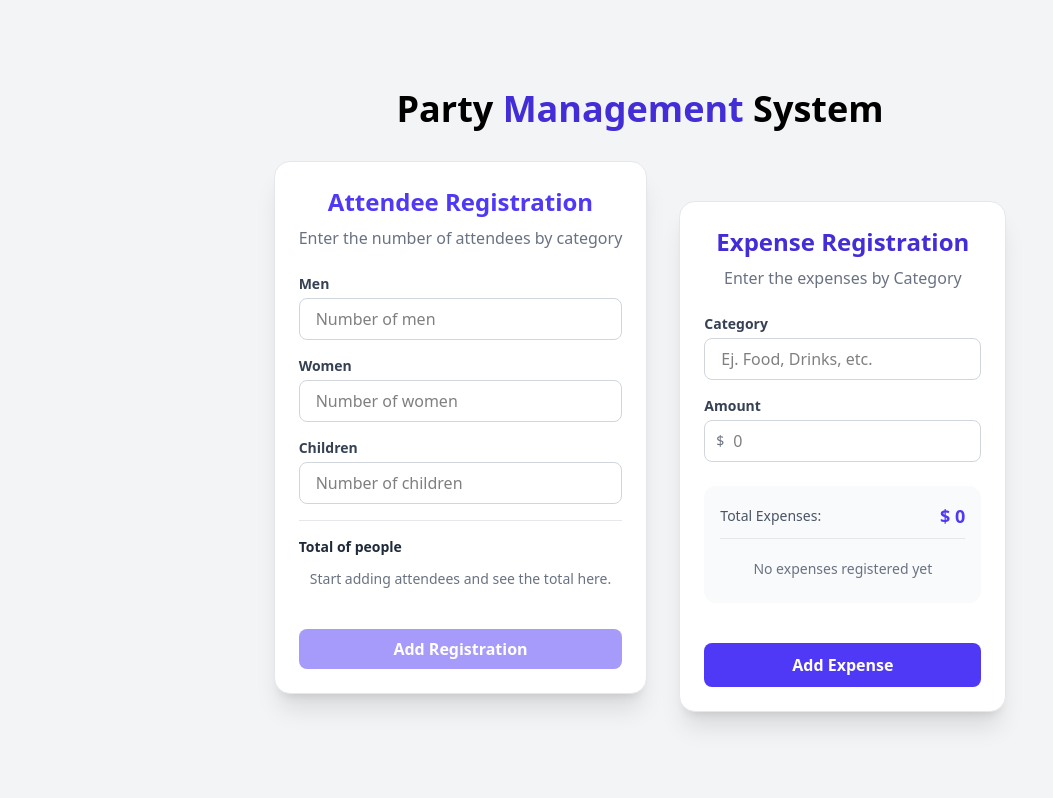
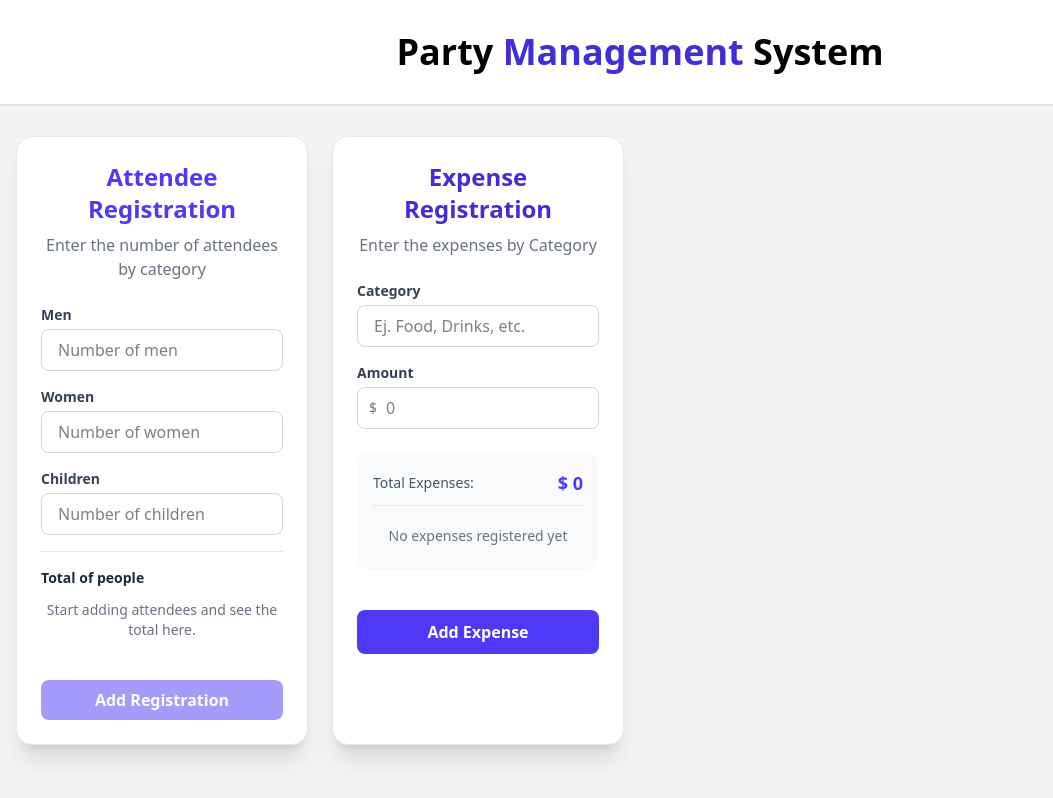
Before and after one commit to Lujan2408/party_metrics_eBFactory, a React (Vite) app: page / in a window 1280 px wide. Shown: the whole page, without its empty margins (0-1053 px from the left). Built offline with nearby package versions, Linux system fonts and the light colour scheme.

Commit message:
refactor App component layout for improved structure; enhance AssistanceForm to render AttendanceCharts using a portal; update ExpenseForm styling for consistency

```diff
--- a/src/App.tsx
+++ b/src/App.tsx
@@ -3,14 +3,33 @@ import ExpenseForm from "./components/ExpenseForm"
 
 function App() {
   return (
-    <main>
-      <div className="flex flex-col items-center justify-center min-h-screen bg-gray-100 ">
-        <h1 className="text-4xl font-black text-center mb-8">
+    <main className="min-h-screen bg-gray-100">
+      {/* Header */}
+      <div className="w-full px-4 py-8 bg-white shadow-sm">
+        <h1 className="text-4xl font-black text-center">
           Party <span className="text-indigo-700">Management</span> System
         </h1>
-        <div className="flex flex-row gap-8">
-          <AssistanceForm />
-          <ExpenseForm />
+      </div>
+
+      {/* Main content */}
+      <div className="container mx-auto px-4 py-8">
+        <div className="flex flex-col lg:flex-row gap-8">
+          {/* Left Column - Forms Container */}
+          <div className="w-full lg:w-1/2 flex flex-col md:flex-row gap-6">
+            <div className="flex-1">
+              <AssistanceForm />
+            </div>
+            <div className="flex-1">
+              <ExpenseForm />
+            </div>
+          </div>
+
+          {/* Right Column - Charts Container */}
+          <div className="w-full lg:w-1/2 lg:sticky lg:top-8">
+            <div id="charts-container" className="w-full">
+              {/* Charts will be rendered here */}
+            </div>
+          </div>
         </div>
       </div>
     </main>
--- a/src/components/AssistanceForm.tsx
+++ b/src/components/AssistanceForm.tsx
@@ -1,6 +1,7 @@
 import { useState } from "react";
 import { useAppStore } from "../stores/useAppStore";
 import AttendanceCharts from "./charts/AttendanceCharts";
+import { createPortal } from "react-dom";
 
 export default function AssistanceForm() {
   const { men, women, children, total, setMen, setWomen, setChildren } = useAppStore();
@@ -17,9 +18,20 @@ export default function AssistanceForm() {
     return ((value / total) * 100).toFixed(1) + '%'
   }
 
+  // Render charts in the designated container
+  const renderCharts = () => {
+    const chartsContainer = document.getElementById('charts-container');
+    if (!chartsContainer) return null;
+
+    return createPortal(
+      <AttendanceCharts />,
+      chartsContainer
+    );
+  }
+
   return (
-    <div className="flex flex-col gap-6">
-      <div className="max-w-md mx-auto p-6 bg-white rounded-2xl shadow-xl border border-gray-200">
+    <>
+      <div className="h-full p-6 bg-white rounded-2xl shadow-xl border border-gray-200">
         <h2 className="text-2xl font-bold text-center text-indigo-600 mb-2">
           Attendee Registration
         </h2>
@@ -94,13 +106,11 @@ export default function AssistanceForm() {
               Total of people
             </label>
             <div className="text-lg font-bold text-indigo-600">
-
              {total === 0 ? (
               <p className="text-sm font-normal text-gray-500 text-center py-2">Start adding attendees and see the total here.</p>
              ) : (
               total
              )}
-
             </div>
           </div>
 
@@ -115,7 +125,8 @@ export default function AssistanceForm() {
         </form>
       </div>
 
-      {showCharts && <AttendanceCharts />}
-    </div>
+      {/* Render charts using portal */}
+      {showCharts && renderCharts()}
+    </>
   );
 }
--- a/src/components/ExpenseForm.tsx
+++ b/src/components/ExpenseForm.tsx
@@ -23,7 +23,7 @@ export default function ExpenseForm() {
   }
 
   return (
-    <div className="max-w-md mx-auto mt-10 p-6 bg-white rounded-2xl shadow-xl border border-gray-200">
+    <div className="h-full p-6 bg-white rounded-2xl shadow-xl border border-gray-200">
       <h2 className="text-2xl font-bold text-center text-indigo-700 mb-2">
         Expense Registration
       </h2>
@@ -31,7 +31,7 @@ export default function ExpenseForm() {
         Enter the expenses by Category
       </p>
 
-      <form className="space-y-4" onSubmit={handleSubmit(onSubmit)}>
+      <form onSubmit={handleSubmit(onSubmit)} className="space-y-4">
         <div>
           <label
             htmlFor="category"
--- a/src/components/charts/AttendanceCharts.tsx
+++ b/src/components/charts/AttendanceCharts.tsx
@@ -12,6 +12,9 @@ export default function AttendanceCharts() {
       height: '300px',
       animation: {
         duration: 1000
+      },
+      style: {
+        fontFamily: '-apple-system, system-ui, BlinkMacSystemFont, "Segoe UI", Roboto, "Helvetica Neue", Arial, sans-serif'
       }
     },
     title: {
@@ -76,6 +79,9 @@ export default function AttendanceCharts() {
       height: '300px',
       animation: {
         duration: 1000
+      },
+      style: {
+        fontFamily: '-apple-system, system-ui, BlinkMacSystemFont, "Segoe UI", Roboto, "Helvetica Neue", Arial, sans-serif'
       }
     },
     title: {
@@ -131,15 +137,15 @@ export default function AttendanceCharts() {
   }
 
   return (
-    <div className="w-full max-w-2xl mx-auto mt-6 p-6 bg-white rounded-2xl shadow-xl border border-gray-200 animate-fade-in">
-      <div className="grid grid-cols-1 md:grid-cols-2 gap-6">
-        <div>
+    <div className="bg-white rounded-2xl shadow-xl border border-gray-200 p-6">
+      <div className="space-y-8">
+        <div className="w-full">
           <HighchartsReact
             highcharts={Highcharts}
             options={pieChartOptions}
           />
         </div>
-        <div>
+        <div className="w-full">
           <HighchartsReact
             highcharts={Highcharts}
             options={columnChartOptions}
```
Also changed, not shown: 1 other file (tests, documents, lock files or other folders).
